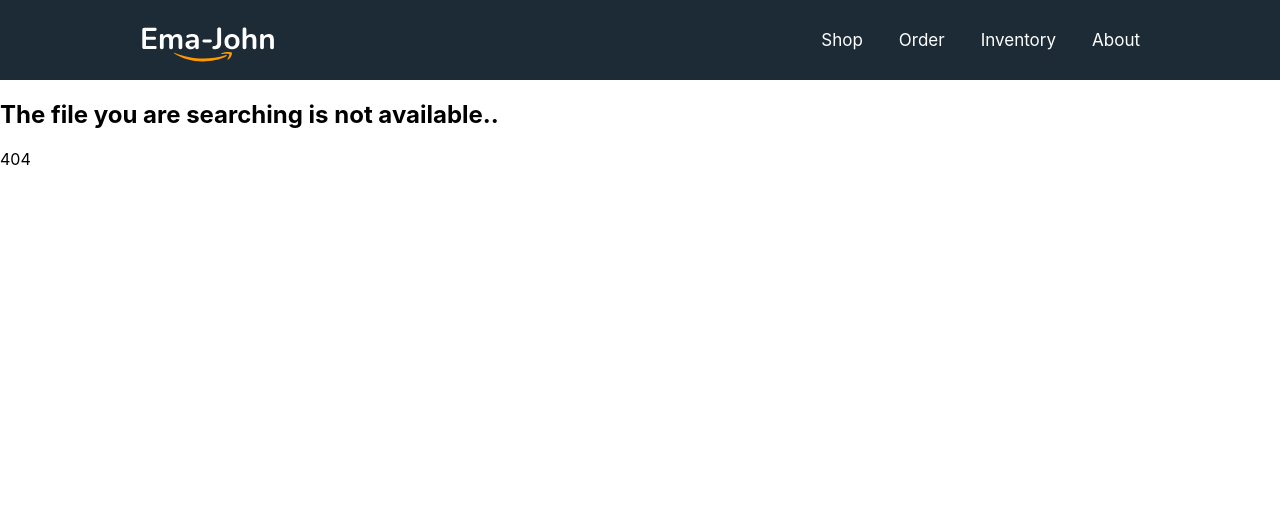
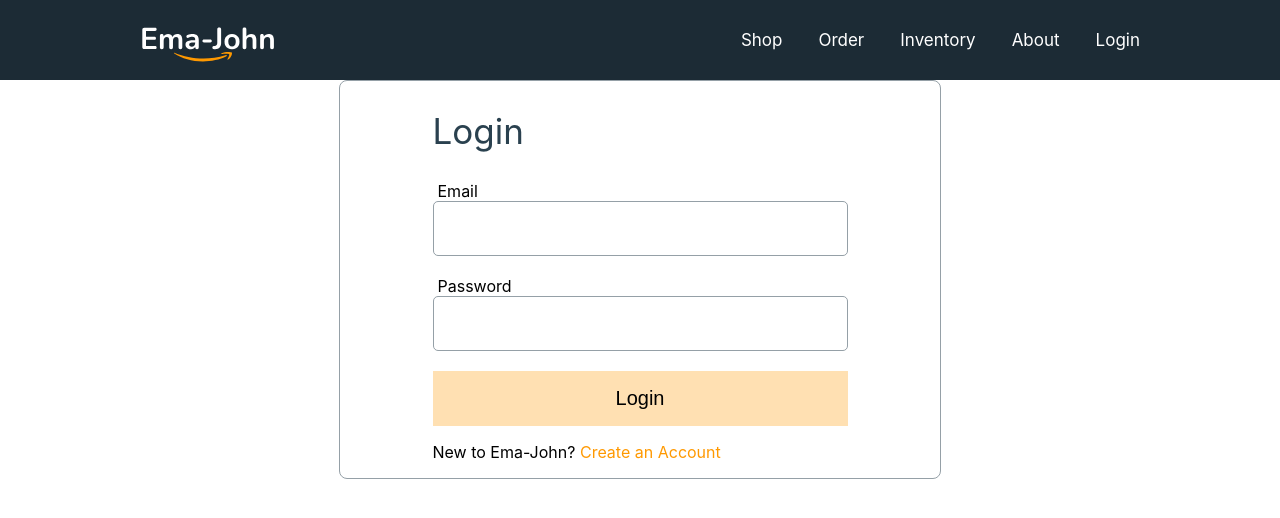
Before and after one commit to Shaheenalam35/Ema-John-Ecommerce-React-, a React (Create React App) app: page /login in a window 1280 px wide. Before the commit this address had no page. Shown: the top 518 px of the page. Built offline with nearby package versions, Linux system fonts and the light colour scheme; the HTML template or start-up script is replaced by a standard one.

Commit message:
Added login component and style login form

```diff
--- a/src/App.js
+++ b/src/App.js
@@ -6,7 +6,9 @@
 import NotFound from "./components/NotFound/NotFound";
 import Orders from "./components/Orders/Orders";
 import Shop from "./components/Shop/Shop";
+import Login from "./components/Login/Login";
 
+import Signup from "./components/Signup/Signup";
 function App() {
   return (
     <div>
@@ -17,6 +19,8 @@
         <Route path="/orders" element={<Orders></Orders>}></Route>
         <Route path="/inventory" element={<Inventory></Inventory>}></Route>
         <Route path="/about" element={<About></About>}></Route>
+        <Route path="/login" element={<Login></Login>}></Route>
+        <Route path="/signup" element={<Signup></Signup>}></Route>
         <Route path="*" element={<NotFound></NotFound>}></Route>
       </Routes>
     </div>
--- a/src/components/Header/Header.js
+++ b/src/components/Header/Header.js
@@ -11,6 +11,7 @@
         <Link to="/orders">Order</Link>
         <Link to="/inventory">Inventory</Link>
         <Link to="/about">About</Link>
+        <Link to="/login">Login</Link>
       </div>
     </nav>
   );
--- a/src/components/Login/Login.css
+++ b/src/components/Login/Login.css
@@ -0,0 +1,43 @@
+.form-container {
+  width: 600px;
+  margin: 0 auto;
+  border: 1px solid #95a0a7;
+  border-radius: 8px;
+  display: flex;
+  justify-content: center;
+}
+
+.form-title {
+  font-size: 35px;
+  font-weight: 400;
+  color: #2a414f;
+}
+.input-group {
+  margin-bottom: 20px;
+}
+.input-group label {
+  display: block;
+  margin-left: 5px;
+}
+
+.input-group input {
+  width: 415px;
+  height: 55px;
+  border: 1px solid #95a0a7;
+  box-sizing: border-box;
+  border-radius: 5px;
+  font-size: 24px;
+}
+
+.form-submit {
+  width: 415px;
+  height: 55px;
+  background-color: rgba(255, 153, 0, 0.3);
+  border: none;
+  font-size: 20px;
+}
+
+.form-link {
+  color: #ff9900;
+  text-decoration: none;
+}
--- a/src/components/Login/Login.js
+++ b/src/components/Login/Login.js
@@ -1,10 +1,30 @@
 import React from "react";
+import { Link } from "react-router-dom";
 import "./Login.css";
 
 const Login = () => {
   return (
-    <div>
-      <h2>this is Login Part</h2>
+    <div className="form-container">
+      <div>
+        <h2 className="form-title">Login</h2>
+        <form>
+          <div className="input-group">
+            <label htmlFor="email">Email</label>
+            <input type="email" name="" id="" />
+          </div>
+          <div className="input-group">
+            <label htmlFor="password">Password</label>
+            <input type="password" name="" id="" />
+          </div>
+          <input className="form-submit" type="submit" value="Login" />
+        </form>
+        <p>
+          New to Ema-John?{" "}
+          <Link className="form-link" to="/signup">
+            Create an Account
+          </Link>
+        </p>
+      </div>
     </div>
   );
 };
```
